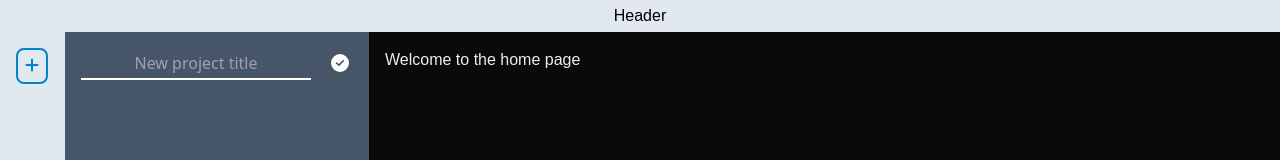
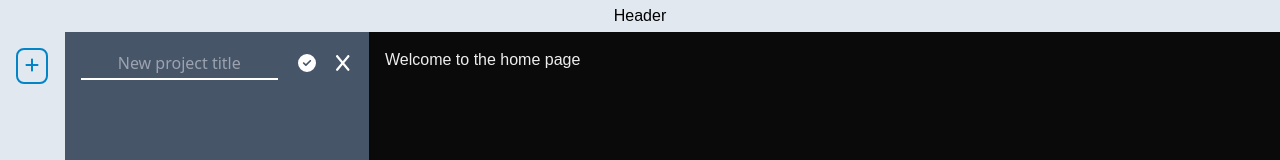
Before and after one commit to TekneGram/corpus, a Next.js app: page / in a window 1280 px wide. Both pictures are taken after a click on the button 32 px from the left and 66 px from the top of the page. Shown: the top 160 px of the page. Built offline with nearby package versions, Linux system fonts and the light colour scheme.

Commit message:
feat: add button to stop adding new project

```diff
--- a/app/components/layouts/ProjectsSidebar.tsx
+++ b/app/components/layouts/ProjectsSidebar.tsx
@@ -1,5 +1,5 @@
 import { useState, useRef } from 'react';
-import { faCircleCheck } from "@fortawesome/free-solid-svg-icons";
+import { faCircleCheck, faX } from "@fortawesome/free-solid-svg-icons";
 import { FontAwesomeIcon } from "@fortawesome/react-fontawesome";
 import { saveProjectTitleToDatabase } from "../../ipcRenderer/newProjects";
 
@@ -59,6 +59,11 @@ const ProjectsSidebar: React.FC<ProjectSidebarProps> = ({ startingNewProject, ha
         }
     }
 
+    const handleStopAddingNewProject= () => {
+        setNewProjectTitle('');
+        handleStartingNewProject(false);
+    }
+
     /**
      * End of functionality to handle adding a new project
      */
@@ -84,6 +89,13 @@ const ProjectsSidebar: React.FC<ProjectSidebarProps> = ({ startingNewProject, ha
                         >
                             <FontAwesomeIcon icon={faCircleCheck} />
                         </button>
+                        <button
+                            className='new-project-button'
+                            type='submit'
+                            onClick={handleStopAddingNewProject}
+                        >
+                            <FontAwesomeIcon icon={faX} />
+                        </button>
                     </div>
                 )}
 
```
